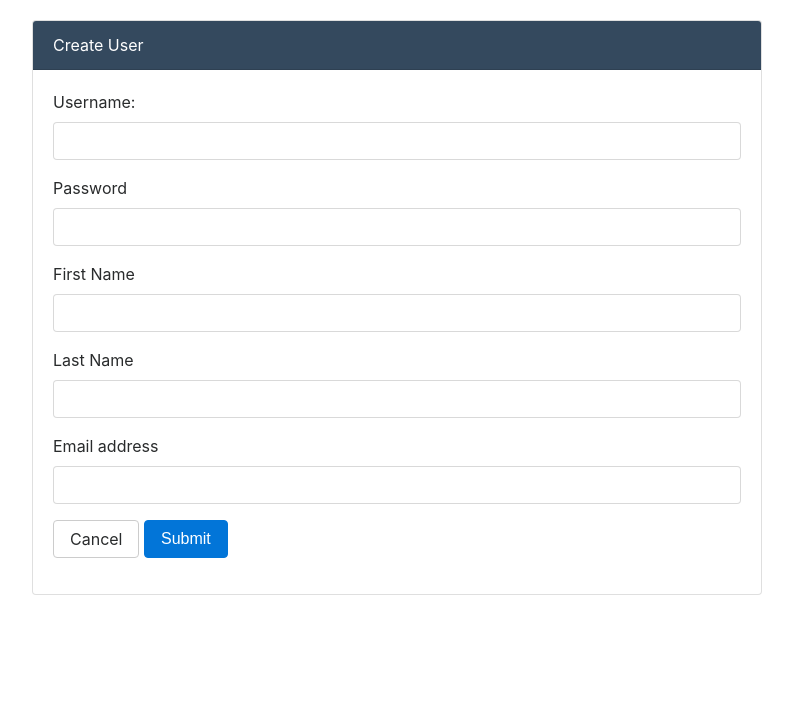
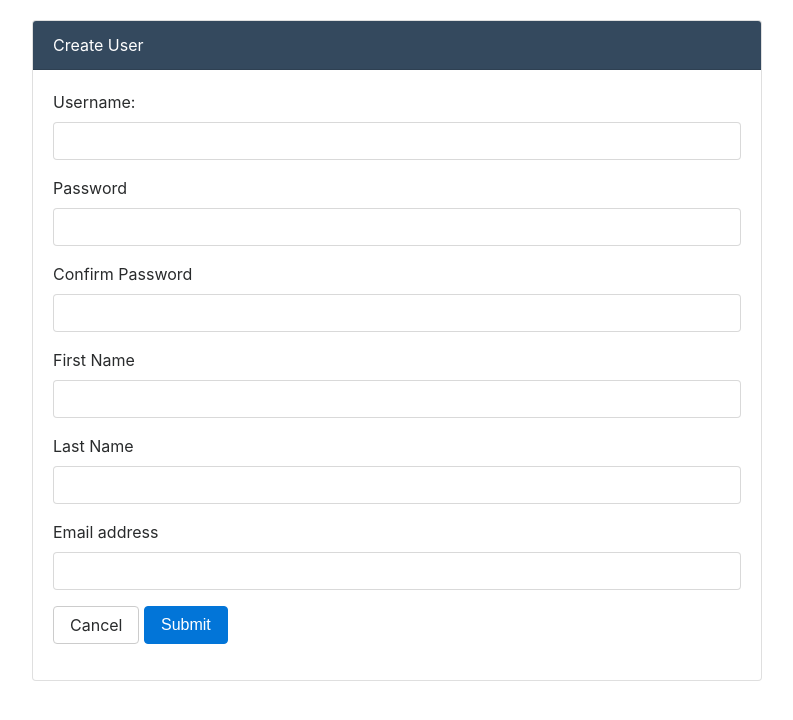
Before and after one commit to WilliamMarti/confgr, a Flask app: page /createuser in a window 1280 px wide. Shown: the part 58-778 px from the top of the page, without its empty margins (243-1036 px from the left). Run offline with Flask 2, Linux system fonts and the light colour scheme; a user stored in the database is signed in; data comes from the database, SQL or seed files in the repository; both versions use the stored data as it was after the commit; some libraries are stand-ins or nearby versions.

Commit message:
fix profile pages, add password confirm and verify

```diff
--- a/confgr/confgr.py
+++ b/confgr/confgr.py
@@ -166,21 +166,16 @@ def admin(title=None):
 def profile(username, title=None):
 
 	title = "Profile"
-	username = username
-
-	print username
 
 	try:
 
 		conn = sqlite3.connect('confgrdb.db')
 		c = conn.cursor()
 
-		selectuser = """SELECT firstname, lastname, email FROM users WHERE username = '""" + username + """'"""
+		selectuser = """SELECT firstname, lastname, email, username FROM users WHERE username = '""" + username + """'"""
 		c.execute(selectuser)
 
 		result = c.fetchone()
-
-		print result
 
 	except Exception:
 
@@ -189,9 +184,10 @@ def profile(username, title=None):
 	firstname = result[0]
 	lastname = result[1]
 	email = result[2]
+	searchedusername = result[3]
 
 
-	return render_template('profile.html', title=title, username=session['username'], firstname=firstname, lastname=lastname, email=email)
+	return render_template('profile.html', title=title, username=session['username'], firstname=firstname, lastname=lastname, email=email, searchedusername=searchedusername)
 
 
 @application.route("/profile/<username>/edit", methods=['GET'])
@@ -258,7 +254,8 @@ def createuser_post(title=None):
 	last = request.form['last']
 	email = request.form['email']
 
-	#if not first:
+
+	password = bcrypt.hashpw(password.encode('utf8'), salt)
 
 	try:
 
@@ -387,8 +384,6 @@ def runcommands():
 	devicepassword = request.form['devicepassword']
 	commandstorun = request.form['commandstorun']
 
-	print devicelist
-
 	commandlist = commandstorun.split()
 
 	# last item is empty
@@ -399,8 +394,6 @@ def runcommands():
 		output = runner.command(commandstorun)
 
 		runner.disconnect()
-
-	print output
 
 	return output
 
--- a/confgr/static/button-controllers.js
+++ b/confgr/static/button-controllers.js
@@ -147,11 +147,17 @@ $(document).on('click','#createuser',function(){
 	var last = $('#lastname').val();
 	var email = $('#email').val();
 
+	var password = $('#password').val();
+	var confirmpassword = $('#confirmpassword').val();
+
+	if (password == confirmpassword) {
+
+
 		$.ajax({
 
 			type: "POST",
 			url: '/createuser',
-		data: {"username": username, "password":$('#password').val(), "first":first, "last":last, "email":email},
+			data: {"username": username, "password":password, "first":first, "last":last, "email":email},
 			timeout: 0,
 
 			complete: function(data) {
@@ -161,6 +167,17 @@ $(document).on('click','#createuser',function(){
 			}
 
 		});
+
+	}
+	else {
+
+		alert("Passwords do not match");
+
+
+	}
+
+
+
 
 
 
@@ -230,8 +247,6 @@ $(document).on('click','#runbutton',function(){
 	$("#clioutput").html("");
 	$("#resultscard").show();
 
-	console.log(devicelist);
-
 	$.ajax({
 
 		type: "POST",
--- a/confgr/templates/createuser.html
+++ b/confgr/templates/createuser.html
@@ -31,8 +31,12 @@
 							    <input type="text" class="form-control" id="username">
 							  </div>
 							  <div class="form-group">
-							    <label for="firstname">Password</label>
+							    <label for="password">Password</label>
 							    <input type="password" class="form-control" id="password">
+							  </div>
+							  <div class="form-group">
+							    <label for="confirmpassword">Confirm Password</label>
+							    <input type="password" class="form-control" id="confirmpassword">
 							  </div>
 							  <div class="form-group">
 							    <label for="firstname">First Name</label>
@@ -66,4 +70,5 @@
 
 	</body>
 
+
 {% endblock %}
--- a/confgr/templates/profile.html
+++ b/confgr/templates/profile.html
@@ -17,7 +17,7 @@
 					<ol class="breadcrumb">
 					  <li class="breadcrumb-item"><a href="/">Home</a></li>
 					  <li class="breadcrumb-item"><a href="/admin">Admin</a></li>
-					  <li class="breadcrumb-item active">{{ username }}</li>
+					  <li class="breadcrumb-item active">{{ searchedusername }}</li>
 					</ol>
 
 			    </div>
@@ -44,7 +44,7 @@
 
 						  	<div id="different">
 						  		<b>Username:</b>
-						  		{{ username }}
+						  		{{ searchedusername }}
 						  	</div>
 
 						  	<div>
@@ -65,7 +65,7 @@
 					  		<div class="row">
 
 					  			<div class="offset-md-2 col-md-3">
-					  				<a class="btn btn-primary" href="/profile/{{ username }}/edit" role="button">Edit</a>
+					  				<a class="btn btn-primary" href="/profile/{{ searchedusername }}/edit" role="button">Edit</a>
 					  			</div>
 
 					  			<div class="offset-md-1 col-md-3">
```
Also changed, not shown: docs/install/install.md (+10 -0 lines), confgr/confgrdb.db. Lines whose indentation alone changed are shown as unchanged.
